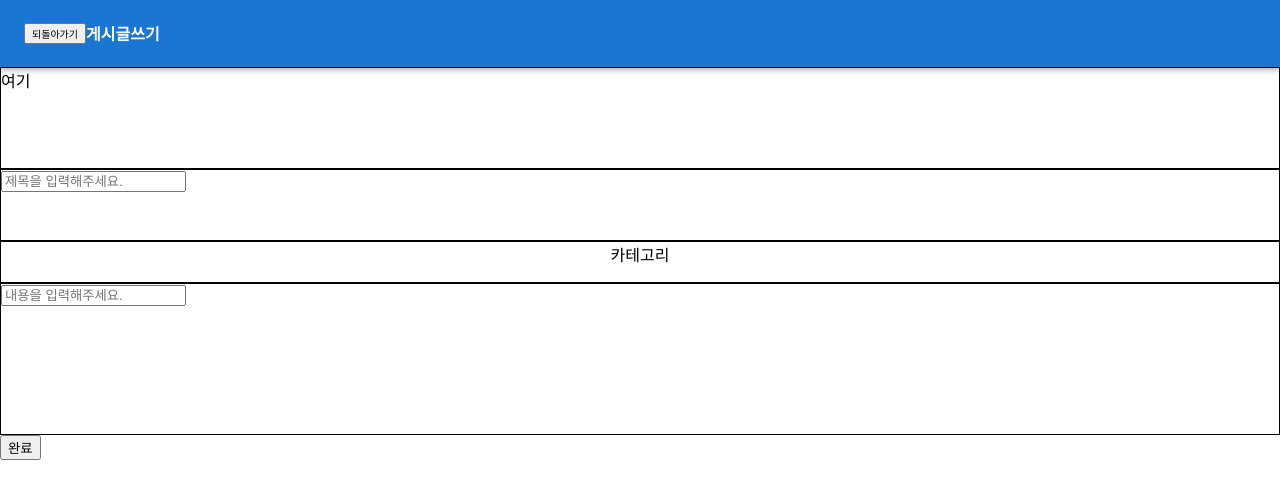
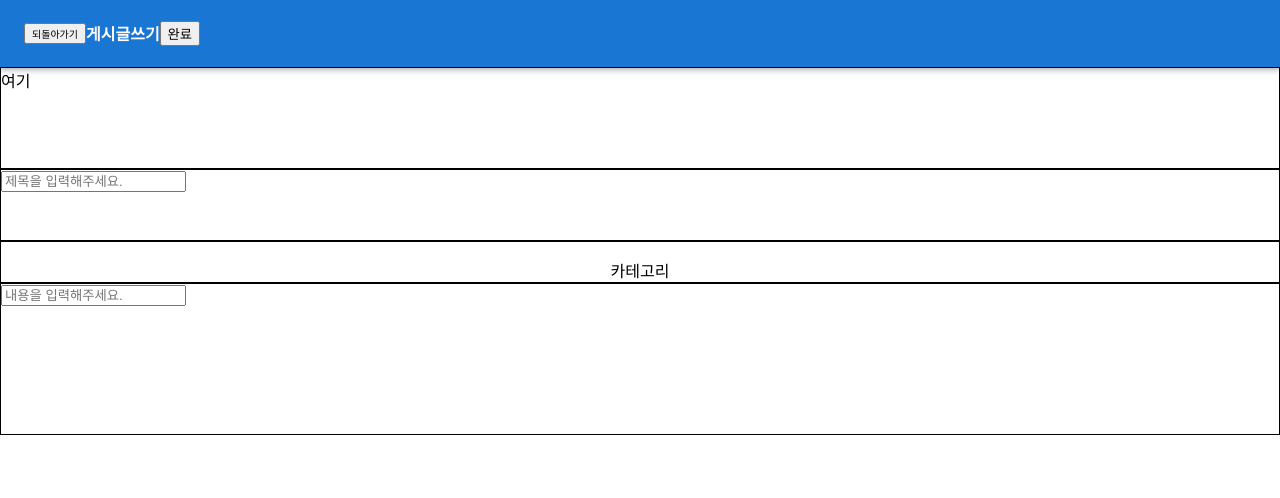
Before and after one commit to dudgns5845/Final_Project_FE, a React (Create React App) app in the folder final_project/: page /postpage in a window 1280 px wide. Shown: the top 498 px of the page. Built offline with nearby package versions, Linux system fonts and the light colour scheme.

Commit message:
#1 feat 글쓰기 카테고리 기능 완성 글쓰기 기능 완성

```diff
--- a/final_project/src/Components/Modal.js
+++ b/final_project/src/Components/Modal.js
@@ -30,7 +30,7 @@ const ModalBody = styled.div`
   background-color: white;
   border-radius: 10px;
   width: 330px;
-  height: 550px;
+  height: 580px;
   padding-left: 10px;
   z-index: 100;
 `;
--- a/final_project/src/pages/PostPage.js
+++ b/final_project/src/pages/PostPage.js
@@ -11,7 +11,8 @@ export default function PostPage() {
   const [imgState, setImgState] = useState([]);
   const [titleState, setTitleState] = useState("");
   const [contentState, setContentState] = useState("");
-  const [value, setValue] = useState("0");
+  const [value, setValue] = useState("");
+  const [category, setCategory] = useState("카테고리");
   const [open, setOpen] = useState(false);
   const AddImage = (e) => {
     const imgSelectList = e.target.files;
@@ -42,13 +43,13 @@ export default function PostPage() {
     setOpen(false);
   };
   const onChangeHandler = (e) => {
-    const value = e.target;
-    setValue(value);
-    console.log(value);
+    const category = e.target.innerText;
+    setCategory(category);
+    console.log(category);
     CloseModal();
   };
   const ClickHandler = () => {
-    console.log(titleState, contentState, imgState);
+    console.log(titleState, contentState, imgState, category);
   };
   const handleDeleteImage = (id) => {
     setImgState(imgState.filter((_, index) => index !== id));
@@ -67,6 +68,7 @@ export default function PostPage() {
               되돌아가기
             </button>
             <h4>게시글쓰기</h4>
+            <button onClick={ClickHandler}>완료</button>
           </Toolbar>
         </AppBar>
       </Box>
@@ -107,7 +109,7 @@ export default function PostPage() {
         }}
         onClick={OpenModal}
       >
-        카테고리
+        <p>{category}</p>
       </div>
       <div style={{ border: "1px solid black", height: "150px" }}>
         <input
@@ -147,7 +149,6 @@ export default function PostPage() {
         </Div>
         <button onClick={CloseModal}>돌아가기</button>
       </Modal>
-      <button onClick={ClickHandler}>완료</button>
     </>
   );
 }
```
